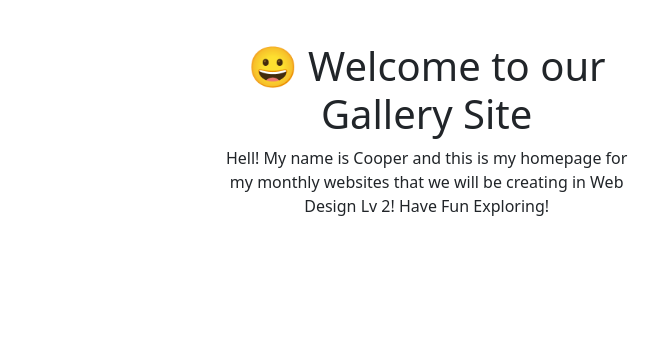
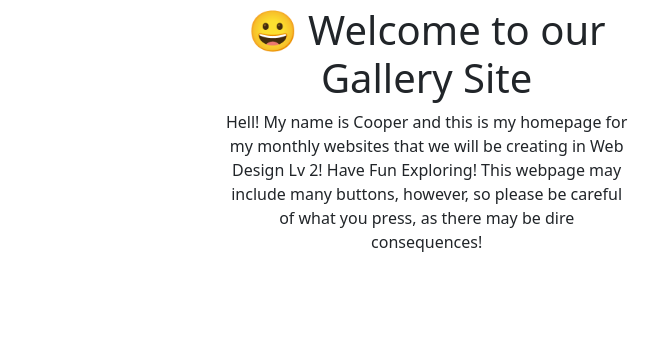
Before and after one commit to CopperCoder227/MonthlyWebsiteGallery, a plain HTML site: page index.html in a window 1280 px wide. Shown: the part 154-494 px from the top of the page, 0-648 px from the left. Drawn offline with nearby package versions, Linux system fonts and the light colour scheme; grey boxes are pictures that could not be loaded.

Commit message:
SLF DISTRUCT

```diff
--- a/index.html
+++ b/index.html
@@ -78,7 +78,9 @@
               <p class="d-none d-md-block">
                 Hell! My name is Cooper and this is my homepage for my monthly
                 websites that we will be creating in Web Design Lv 2! Have Fun
-                Exploring!
+                Exploring! This webpage may include many buttons, however, so
+                please be careful of what you press, as there may be dire
+                consequences!
               </p>
             </div>
           </div>
@@ -270,6 +272,9 @@
             <li class="nav-item">
               <a href="#" class="nav-link px-2 text-body-secondary">Features</a>
             </li>
+            <a href="https://www.pokeclicker.com/" class="btn btn-danger"
+              >SELF DESTRUCT</a
+            >
             <li class="nav-item">
               <a href="#" class="nav-link px-2 text-body-secondary">Pricing</a>
             </li>
```
